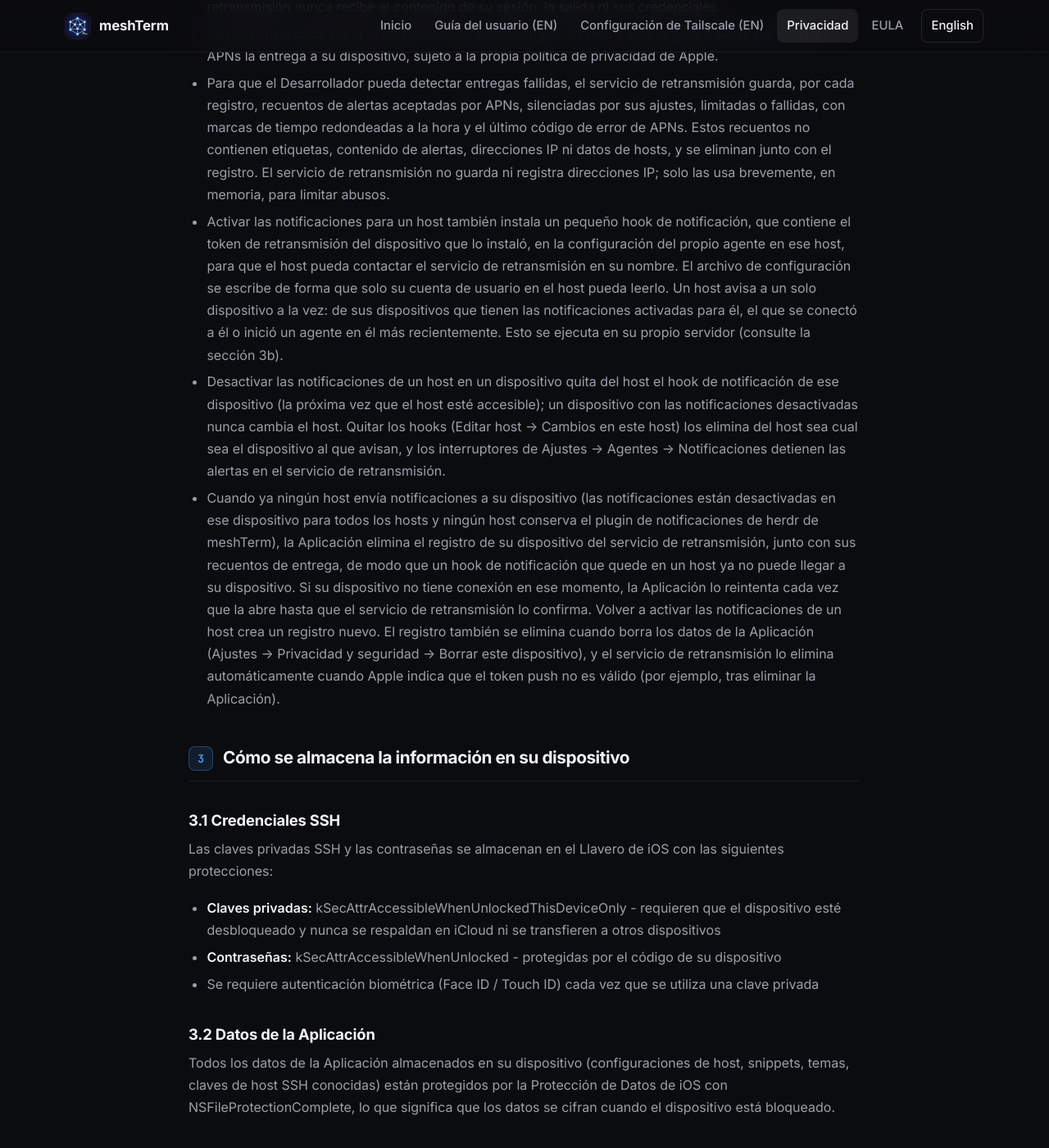
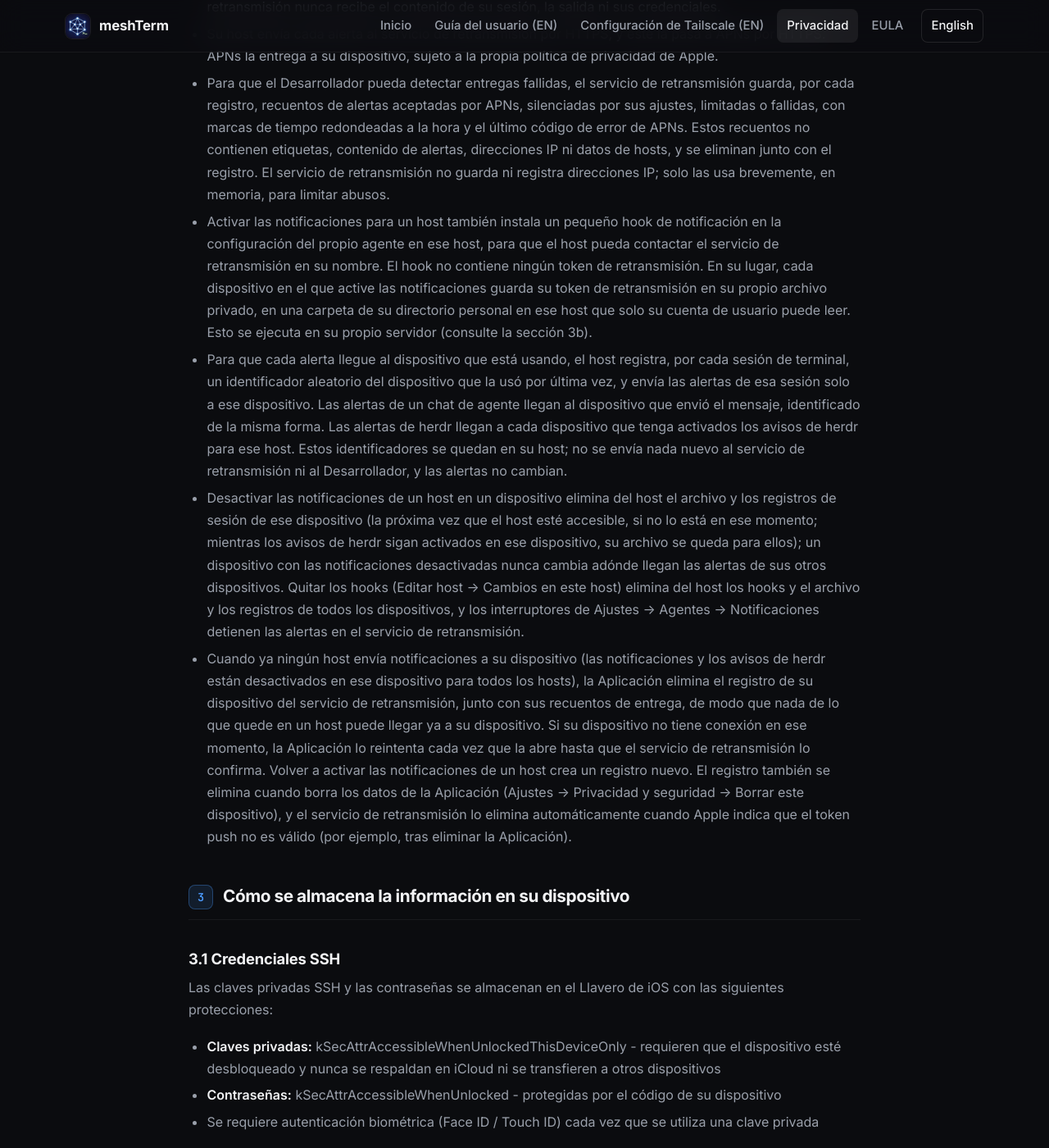
Before and after one commit to JBetchGH/meshterm-docs, a Jekyll site: the page built from privacy.es.html, in a window 1280 px wide and 1400 px high, scrolled down 3132 px. Shown: the whole window at 82% size. Built offline with Jekyll 4.4.1, drawn with Linux system fonts in a browser that asks for light colours.

Commit message:
Docs 2.2: agent notifications follow the device you use
meshTerm docs/agent-push-device-specific-plan.md 17.14 (B6). Privacy 2.4 (en +
es): the notify hook holds no relay token; each device's token is in its own
private file in a folder only the user can read; the host records which device
last used each terminal session and alerts only that device; chats alert the
sender, herdr every device with herdr alerts on; nothing new reaches the relay;
off deletes the device's file and records, Remove deletes everyone's.
meshterm.html: notifications callout and herdr alerts follow suit.
check-content.py: only these diffs added.

Co-Authored-By: Claude Opus 5.5 <noreply@anthropic.com>

```diff
--- a/meshterm.html
+++ b/meshterm.html
@@ -518,10 +518,10 @@ services.mtroamd = { enable = true; users = [ "you" ]; };</pre>
 
       <h3 id="agent-notifications">Notifications <span class="new-badge">2.1.11</span></h3>
       <p>meshTerm can push you a notification the moment an agent needs you, even while the app is in the background or fully closed. You get a <strong>needs-approval</strong> alert when Claude Code or Codex pauses for a permission decision, and a <strong>turn finished</strong> alert when an agent completes a turn and is waiting for your next instruction. Tap the notification and meshTerm opens the exact session it came from, dropping you straight back into that conversation.</p>
-      <p>Notifications are <strong>opt in per host, on each device</strong>. In Edit Host, turn on <strong>Notify this iPhone</strong> (<strong>Notify this iPad</strong> on an iPad). Each of your devices has its own setting: it doesn't sync with your hosts, so turning it on for a host on your iPhone leaves your iPad as it was. The first time an agent starts there, meshTerm installs a small notify hook into that agent's own configuration (Claude, Codex, or Gemini) so the host can signal your device; an agent already running when you opt in starts notifying once you relaunch it. In <strong>Settings &gt; Agents &gt; Notifications</strong> you choose whether approvals, turn-completions, or both reach you, and those switches apply immediately, even to sessions already running.</p>
+      <p>Notifications are <strong>opt in per host, on each device</strong>. In Edit Host, turn on <strong>Notify this iPhone</strong> (<strong>Notify this iPad</strong> on an iPad). Each of your devices has its own setting: it doesn't sync with your hosts, so turning it on for a host on your iPhone leaves your iPad as it was. The first time an agent starts there, meshTerm installs a small notify hook into that agent's own configuration (Claude, Codex, or Gemini) so the host can signal your device; an agent already running when you opt in starts notifying once you relaunch it. The hook holds no relay key: each device keeps its own in a private file on the host that only your user can read. In <strong>Settings &gt; Agents &gt; Notifications</strong> you choose whether approvals, turn-completions, or both reach you, and those switches apply immediately, even to sessions already running.</p>
       <p>Alerts come through <strong>Apple Push Notification service (APNs)</strong> via our relay, over encrypted connections. They carry no information that identifies you, your hosts or your work: no prompts, commands, code, file names, or host or session names, just an anonymous tag, the kind of alert and the agent's name. Your device adds the session name itself. Notifications work for agents you run in the terminal (over tmux or mtRoam) as well as in the native chat, covering Claude Code and Codex for both approvals and turn-completion, and Gemini for turn-completion.</p>
       <div class="callout info">
-        A host notifies one device at a time. If more than one of your devices has notifications on for a host, the host notifies whichever of them connected to it or started an agent there most recently. A device that has them off never changes the host, and turning them off on a device removes that device's notify hook from the host.
+        Notifications follow you. Alerts from a terminal session go to the device you used it on most recently, if that device has notifications on, and keep going there while it's locked. Agent chat alerts go to the device that sent the message, and herdr alerts go to every device that has herdr alerts on. A device that has notifications off never changes where your other devices' alerts go, and turning them off on a device removes it from the host straight away, even for an agent that's already running.
       </div>
 
       <h3 id="herdr">herdr <span class="new-badge">2.2</span></h3>
@@ -540,7 +540,7 @@ services.mtroamd = { enable = true; users = [ "you" ]; };</pre>
       <p>Tap a session card to open its <strong>dashboard</strong>: workspaces, tabs and panes, which agent is working, waiting or done, and buttons to open the terminal, add a tab or a workspace. From the dashboard's menu you can pin, end or delete a session. A herdr session's terminal is an ordinary terminal session in meshTerm.</p>
 
       <h4>Alerts and approvals</h4>
-      <p>With <strong>Notify this iPhone</strong> (or <strong>Notify this iPad</strong>) on for the host, Claude, Codex and Gemini running in herdr panes alert you when they need you or finish, as they do anywhere else (see <a href="#agent-notifications">Notifications</a>). herdr's small notification plugin, an option in Set Up herdr and in <strong>Changes on this host</strong>, adds alerts for every other agent herdr recognizes. Alerts come through Apple Push Notification service (APNs) via our relay, over encrypted connections, and carry nothing that identifies you, your hosts or your work. When an agent waits for approval, <strong>Review</strong> shows the full prompt and lets you approve or deny it from your phone; anything meshTerm can't read safely opens the terminal at that pane instead.</p>
+      <p>Turn on <strong>Notify for herdr Agents</strong> for the host, in Set Up herdr or in <strong>Changes on this host</strong> (it needs <strong>Notify this iPhone</strong> or <strong>Notify this iPad</strong> on first), and the agents herdr recognizes, Claude, Codex and Gemini included, alert you when they need you or finish (see <a href="#agent-notifications">Notifications</a>). It adds a small notification plugin to herdr, and every device that turns it on gets herdr's alerts. Alerts come through Apple Push Notification service (APNs) via our relay, over encrypted connections, and carry nothing that identifies you, your hosts or your work. When an agent waits for approval, <strong>Review</strong> shows the full prompt and lets you approve or deny it from your phone; anything meshTerm can't read safely opens the terminal at that pane instead.</p>
 
       <h4>herdr in the terminal</h4>
       <p>In a herdr terminal the keyboard palette has a <strong>herdr</strong> page that sends herdr's own keys under your host's prefix: new and next tab, splits, zoom, focus moves, workspaces and detach. <strong>Settings &gt; herdr &gt; herdr Shortcuts</strong> lists them all.</p>
--- a/privacy.es.html
+++ b/privacy.es.html
@@ -145,24 +145,32 @@ footer: |
       eliminan junto con el registro. El servicio de retransmisión no guarda ni registra
       direcciones IP; solo las usa brevemente, en memoria, para limitar abusos.</li>
       <li>Activar las notificaciones para un host también instala un pequeño hook de
-      notificación, que contiene el token de retransmisión del dispositivo que lo instaló, en la
-      configuración del propio agente en ese host, para que el host pueda contactar el servicio
-      de retransmisión en su nombre. El archivo de configuración se escribe de forma que solo su
-      cuenta de usuario en el host pueda leerlo. Un host avisa a un solo dispositivo a la vez:
-      de sus dispositivos que tienen las notificaciones activadas para él, el que se conectó a
-      él o inició un agente en él más recientemente. Esto se ejecuta en su propio servidor
-      (consulte la sección 3b).</li>
-      <li>Desactivar las notificaciones de un host en un dispositivo quita del host el hook de
-      notificación de ese dispositivo (la próxima vez que el host esté accesible); un
-      dispositivo con las notificaciones desactivadas nunca cambia el host. Quitar los hooks
-      (Editar host &rarr; Cambios en este host) los elimina del host sea cual sea el dispositivo
-      al que avisan, y los interruptores de Ajustes &rarr; Agentes &rarr; Notificaciones
-      detienen las alertas en el servicio de retransmisión.</li>
-      <li>Cuando ya ningún host envía notificaciones a su dispositivo (las notificaciones están
-      desactivadas en ese dispositivo para todos los hosts y ningún host conserva el plugin de notificaciones de
-      herdr de meshTerm), la Aplicación elimina el registro de su dispositivo del servicio de
-      retransmisión, junto con sus recuentos de entrega, de modo que un hook de notificación
-      que quede en un host ya no puede llegar a su dispositivo. Si su dispositivo no tiene
+      notificación en la configuración del propio agente en ese host, para que el host pueda
+      contactar el servicio de retransmisión en su nombre. El hook no contiene ningún token de
+      retransmisión. En su lugar, cada dispositivo en el que active las notificaciones guarda su
+      token de retransmisión en su propio archivo privado, en una carpeta de su directorio
+      personal en ese host que solo su cuenta de usuario puede leer. Esto se ejecuta en su propio
+      servidor (consulte la sección 3b).</li>
+      <li>Para que cada alerta llegue al dispositivo que está usando, el host registra, por cada
+      sesión de terminal, un identificador aleatorio del dispositivo que la usó por última vez, y
+      envía las alertas de esa sesión solo a ese dispositivo. Las alertas de un chat de agente
+      llegan al dispositivo que envió el mensaje, identificado de la misma forma. Las alertas de
+      herdr llegan a cada dispositivo que tenga activados los avisos de herdr para ese host. Estos
+      identificadores se quedan en su host; no se envía nada nuevo al servicio de retransmisión
+      ni al Desarrollador, y las alertas no cambian.</li>
+      <li>Desactivar las notificaciones de un host en un dispositivo elimina del host el archivo
+      y los registros de sesión de ese dispositivo (la próxima vez que el host esté accesible, si
+      no lo está en ese momento; mientras los avisos de herdr sigan activados en ese
+      dispositivo, su archivo se queda para ellos); un dispositivo con las notificaciones
+      desactivadas nunca cambia adónde llegan las alertas de sus otros dispositivos. Quitar los
+      hooks (Editar host &rarr; Cambios en este host) elimina del host los hooks y el archivo y
+      los registros de todos los dispositivos, y los interruptores de Ajustes &rarr; Agentes
+      &rarr; Notificaciones detienen las alertas en el servicio de retransmisión.</li>
+      <li>Cuando ya ningún host envía notificaciones a su dispositivo (las notificaciones
+      y los avisos de herdr están desactivados en ese dispositivo para todos los hosts), la
+      Aplicación elimina el registro de su dispositivo del servicio de
+      retransmisión, junto con sus recuentos de entrega, de modo que nada de lo que quede en un
+      host puede llegar ya a su dispositivo. Si su dispositivo no tiene
       conexión en ese momento, la Aplicación lo reintenta cada vez que la abre hasta que el
       servicio de retransmisión lo confirma. Volver a activar las notificaciones de un host
       crea un registro nuevo. El registro también se elimina cuando borra los datos de la
```
Also changed, not shown: privacy.html (+20 -14 lines).
